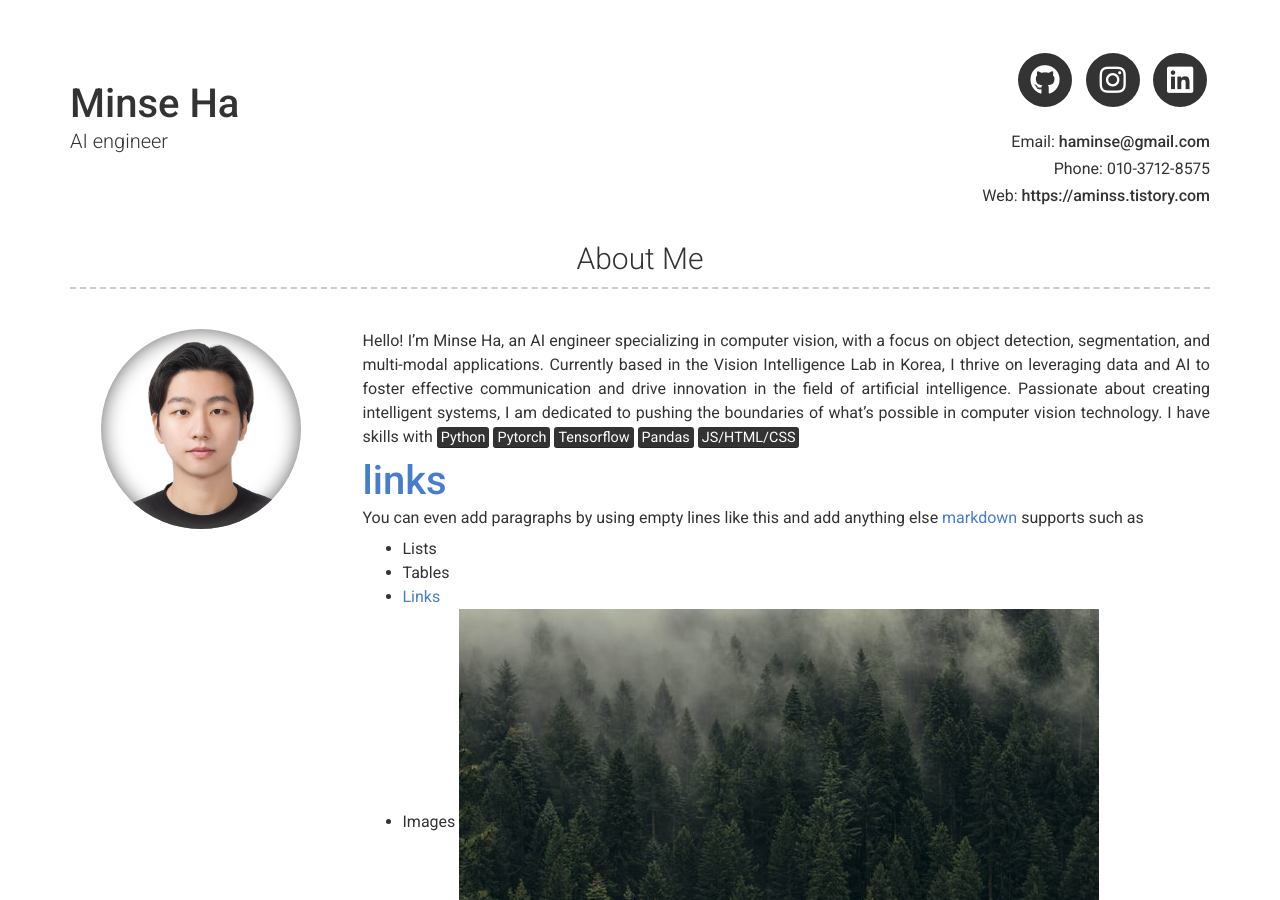
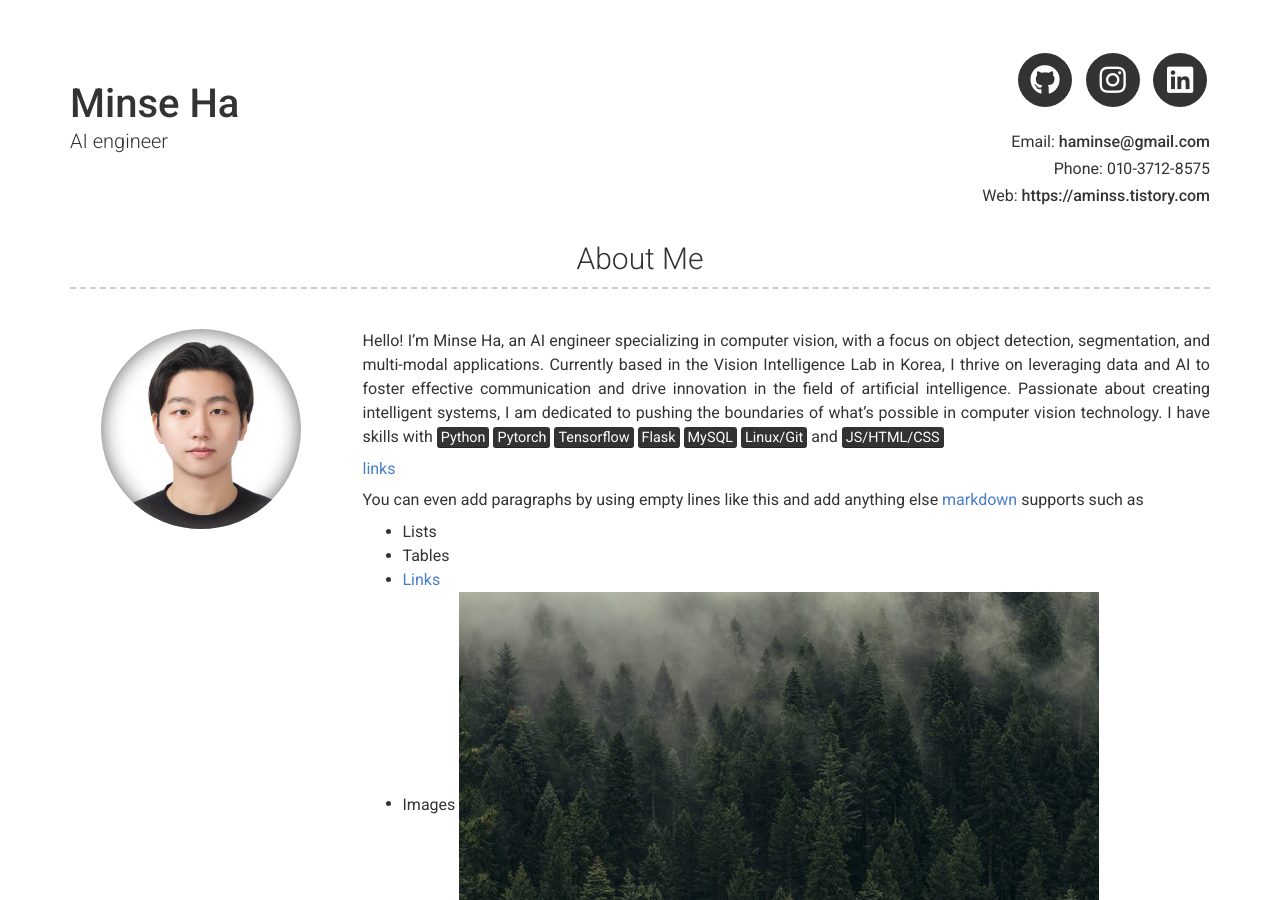
Before and after one commit to haminse/Resume, a Jekyll site: the page built from index.md, in a window 1280 px wide and 900 px high. Built offline with Jekyll 4.4.1, drawn with Linux system fonts in a browser that asks for light colours; nearby versions of some CDN libraries.

Commit message:
save_mid2

```diff
--- a/_config.yml
+++ b/_config.yml
@@ -55,8 +55,10 @@ about_content: | # this will include new lines to allow paragraphs
   Hello! I'm Minse Ha, an AI engineer specializing in computer vision, with a focus on object detection, segmentation, and multi-modal applications.
   Currently based in the Vision Intelligence Lab in Korea, I thrive on leveraging data and AI to foster effective communication and drive innovation
   in the field of artificial intelligence. Passionate about creating intelligent systems, I am dedicated to pushing the boundaries of what's possible
-  in computer vision technology. I have skills with <mark>Python</mark> <mark>Pytorch</mark> <mark>Tensorflow</mark> <mark>Pandas</mark> <mark>JS/HTML/CSS</mark>
-  # [links](http://foobar.com)
+  in computer vision technology. I have skills with <mark>Python</mark> <mark>Pytorch</mark> <mark>Tensorflow</mark> <mark>Flask</mark> <mark>MySQL</mark> <mark>Linux/Git</mark>
+  and <mark>JS/HTML/CSS</mark>
+
+  [links](http://foobar.com)
 
   You can even add paragraphs by using empty lines like this and add anything else [markdown](https://www.markdownguide.org/getting-started#what-is-markdown) supports such as
     - Lists
```
